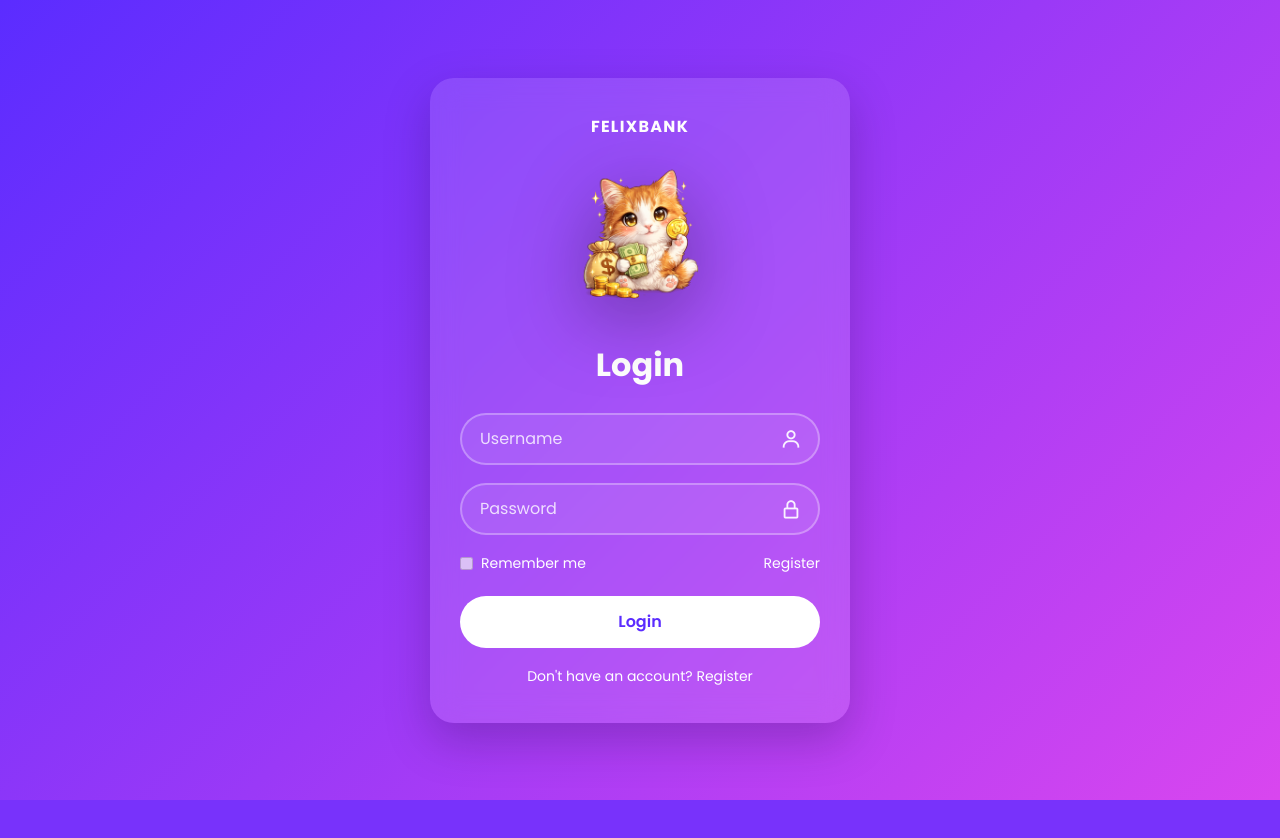
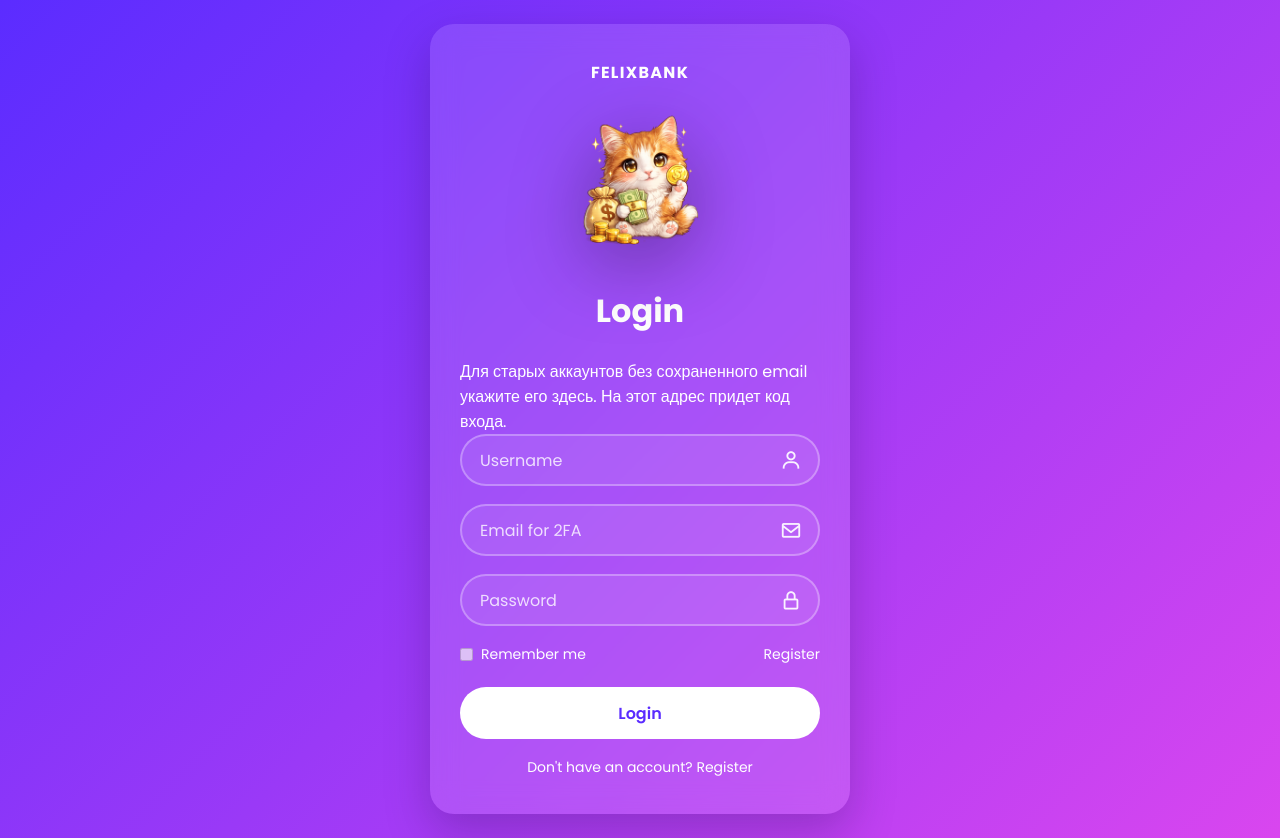
Before and after one commit to koshatl9/felixbank, a Flask app: page /login/ in a window 1280 px wide. Before the commit the page ends 800 px from the top, so only its background shows below. Run offline with Flask 3, Linux system fonts and the light colour scheme.

Commit message:
2FA вход

```diff
--- a/frontend/templates/login.html
+++ b/frontend/templates/login.html
@@ -27,9 +27,18 @@
                 </p>
             {% endif %}
 
+            <p class="wrapper__meta">
+                Для старых аккаунтов без сохраненного email укажите его здесь. На этот адрес придет код входа.
+            </p>
+
             <div class="input-box">
-                <input type="text" name="login" placeholder="Username" required autocomplete="username">
+                <input type="text" name="login" placeholder="Username" required autocomplete="username" value="{{ login_value or '' }}">
                 <i class="bx bx-user"></i>
+            </div>
+
+            <div class="input-box">
+                <input type="email" name="email" placeholder="Email for 2FA" autocomplete="email" value="{{ email_value or '' }}">
+                <i class="bx bx-envelope"></i>
             </div>
 
             <div class="input-box">
--- a/frontend/templates/partials/dashboard_profile_section.html
+++ b/frontend/templates/partials/dashboard_profile_section.html
@@ -29,6 +29,12 @@
       </div>
 
       <div style="display: grid; gap: 8px;">
+        <label class="muted" style="font-size: 13px;">Email для 2FA</label>
+        <input name="email" type="email" value="{{ profile_data.email or '' }}" placeholder="name@example.com">
+        <div class="muted" style="font-size: 12px;">На этот адрес будет приходить код подтверждения входа.</div>
+      </div>
+
+      <div style="display: grid; gap: 8px;">
         <label class="muted" style="font-size: 13px;">Возраст</label>
         <input name="age" type="number" min="1" max="120" value="{{ profile_data.age if profile_data.age is not none else '' }}" placeholder="Например: 24">
       </div>
```
Also changed, not shown: frontend/templates/register.html (+6 -1 lines).
